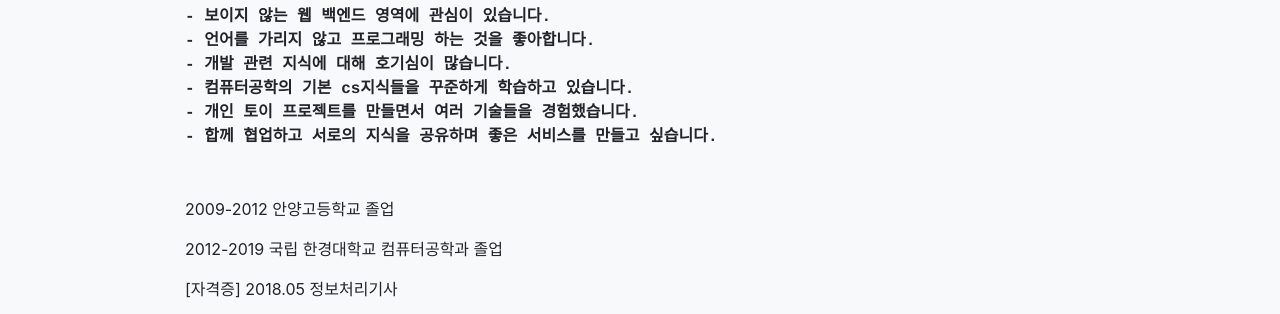
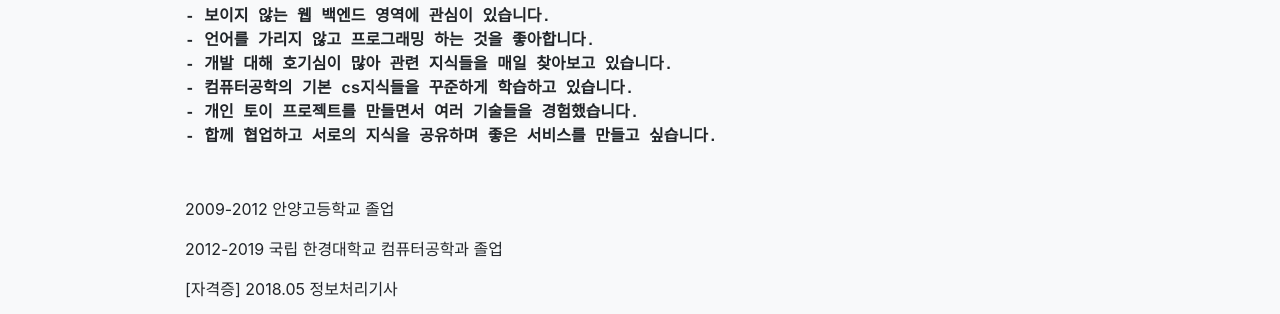
Before and after one commit to wook101/mypage, a website with bundled scripts: page index.html in a window 1280 px wide. Shown: the part 423-737 px from the top of the page. Built offline with nearby package versions, Linux system fonts and the light colour scheme.

Commit message:
index.html update

```diff
--- a/index.html
+++ b/index.html
@@ -87,7 +87,7 @@
           <p class="lead mb-5 align-left" style="font-family:'Courier';font-weight: bold; font-size:16px;">
             - 보이지 않는 웹 백엔드 영역에 관심이 있습니다.<br>
             - 언어를 가리지 않고 프로그래밍 하는 것을 좋아합니다.<br>
-            - 개발 관련 지식에 대해 호기심이 많습니다.<br>
+            - 개발 대해 호기심이 많아 관련 지식들을 매일 찾아보고 있습니다.<br>
             - 컴퓨터공학의 기본 cs지식들을 꾸준하게 학습하고 있습니다.<br>
             - 개인 토이 프로젝트를 만들면서 여러 기술들을 경험했습니다.<br>
             - 합께 협업하고 서로의 지식을 공유하며 좋은 서비스를 만들고 싶습니다.<br>
```
